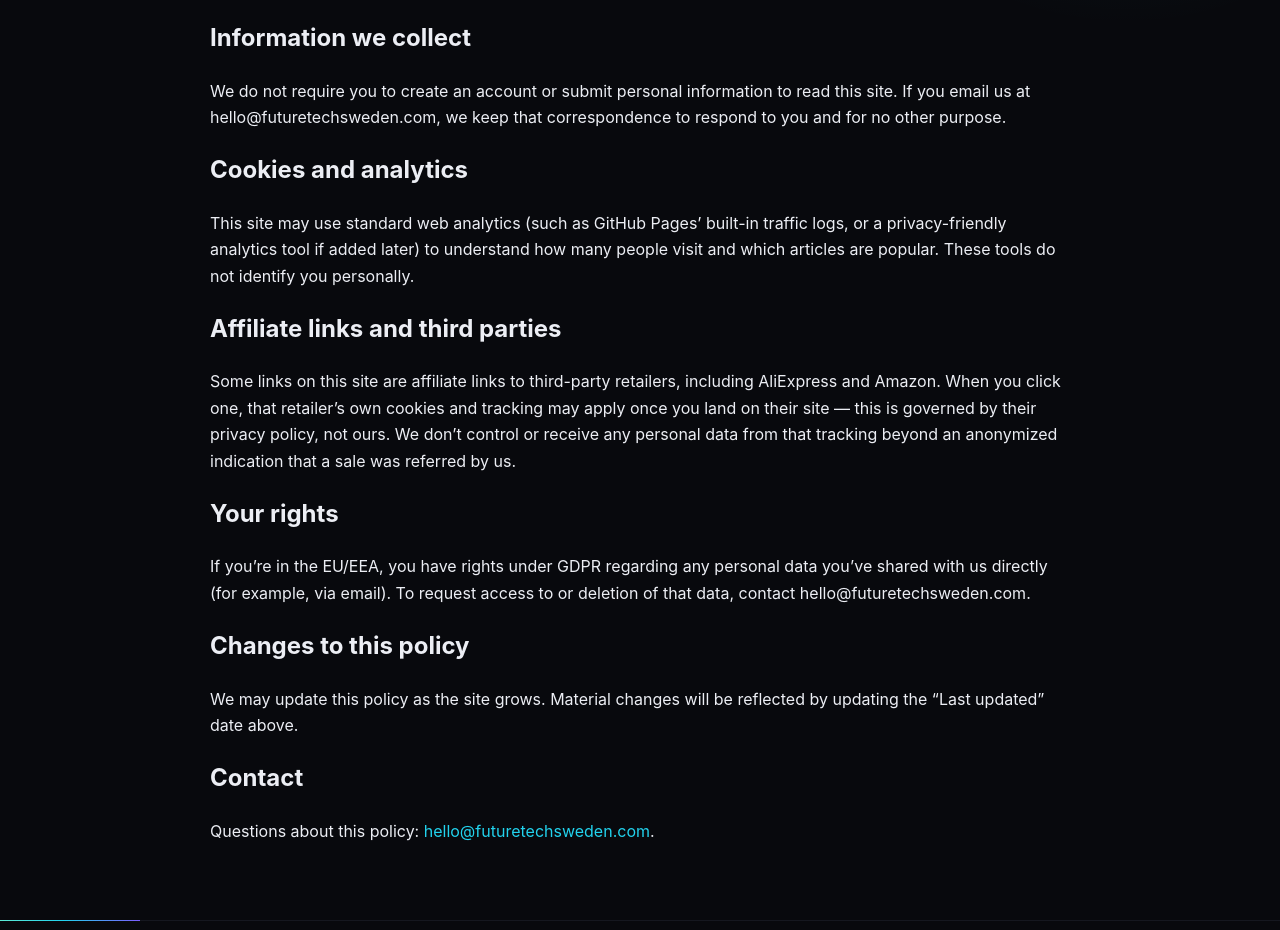
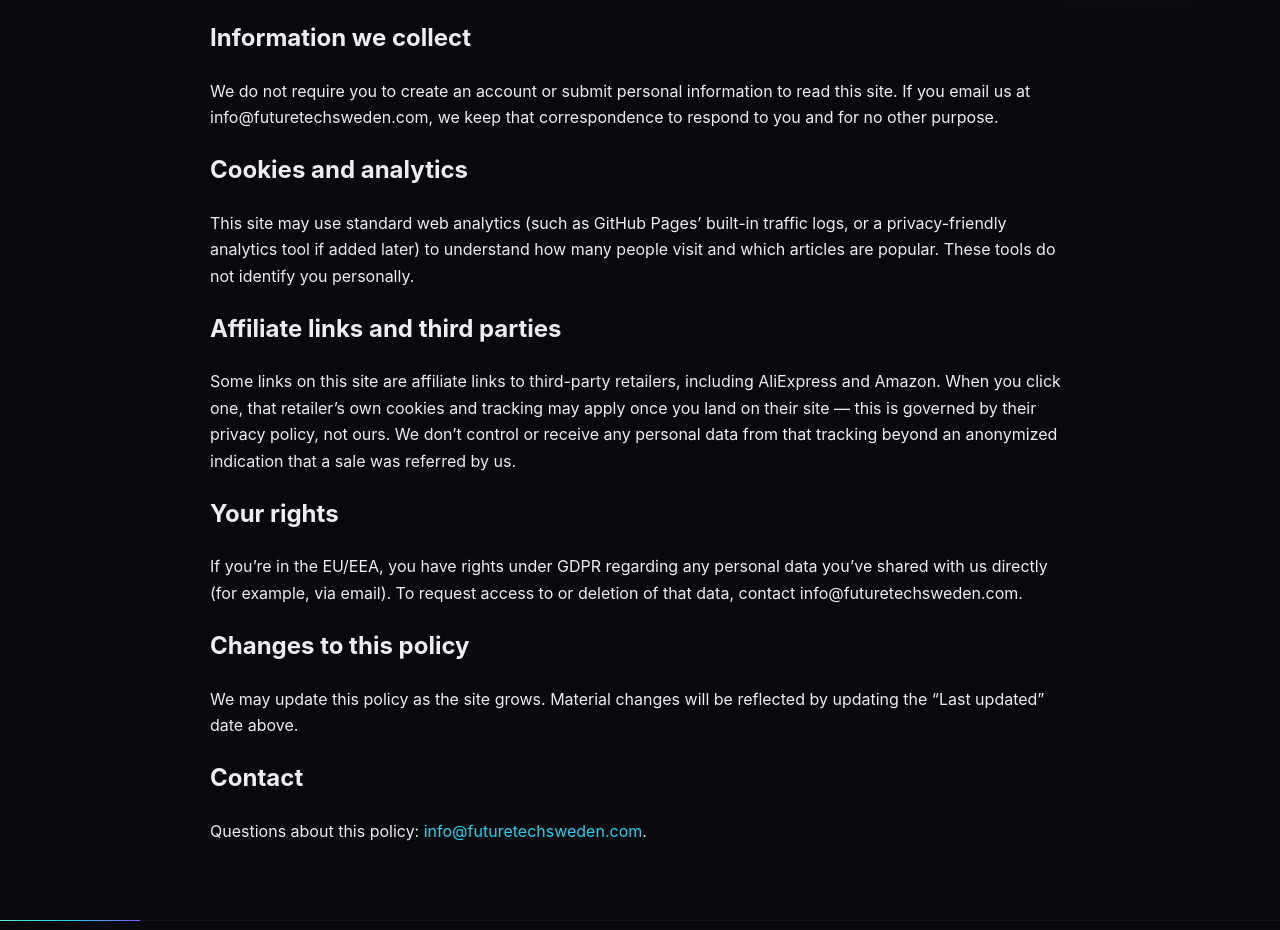
Before and after one commit to patrikaxelsson84/futuretechsweden.com, a Jekyll site: the page built from privacy-policy.md, in a window 1280 px wide and 1400 px high. Shown: the part 304-1234 px from the top of the window. Built offline with Jekyll 4.4.1, drawn with Linux system fonts in a browser that asks for light colours.

Commit message:
Change contact email from hello@ to info@
Co-Authored-By: Claude Sonnet 5 <noreply@anthropic.com>

```diff
--- a/privacy-policy.md
+++ b/privacy-policy.md
@@ -14,7 +14,7 @@ explains what happens with your data when you visit.
 ## Information we collect
 
 We do not require you to create an account or submit personal information to read this site. If
-you email us at hello@futuretechsweden.com, we keep that correspondence to respond to you and for
+you email us at info@futuretechsweden.com, we keep that correspondence to respond to you and for
 no other purpose.
 
 ## Cookies and analytics
@@ -34,7 +34,7 @@ personal data from that tracking beyond an anonymized indication that a sale was
 
 If you're in the EU/EEA, you have rights under GDPR regarding any personal data you've shared with
 us directly (for example, via email). To request access to or deletion of that data, contact
-hello@futuretechsweden.com.
+info@futuretechsweden.com.
 
 ## Changes to this policy
 
@@ -43,4 +43,4 @@ We may update this policy as the site grows. Material changes will be reflected
 
 ## Contact
 
-Questions about this policy: [hello@futuretechsweden.com](mailto:hello@futuretechsweden.com).
+Questions about this policy: [info@futuretechsweden.com](mailto:info@futuretechsweden.com).
```
Also changed, not shown: about.md (+1 -1 lines), affiliate-disclosure.md (+1 -1 lines), terms-of-use.md (+1 -1 lines).
